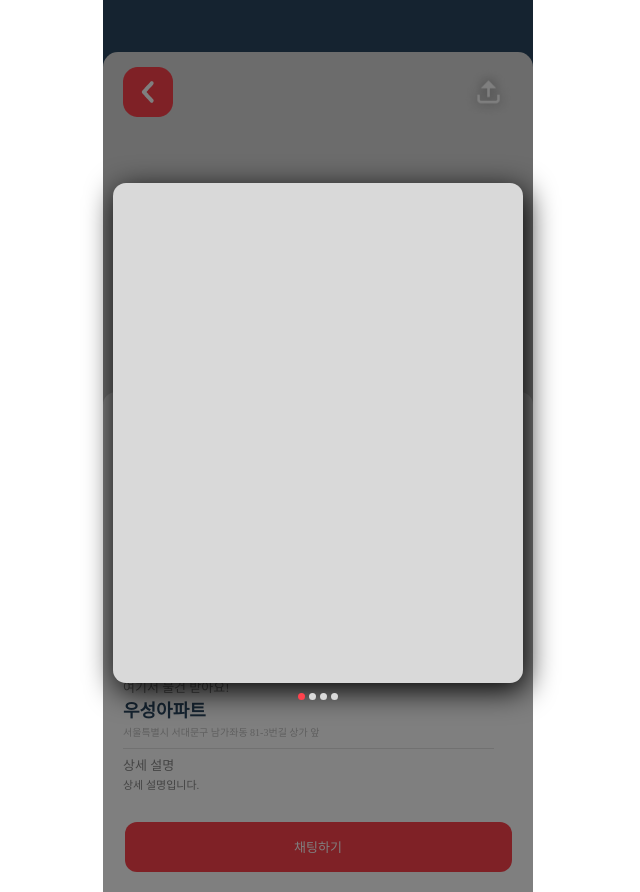
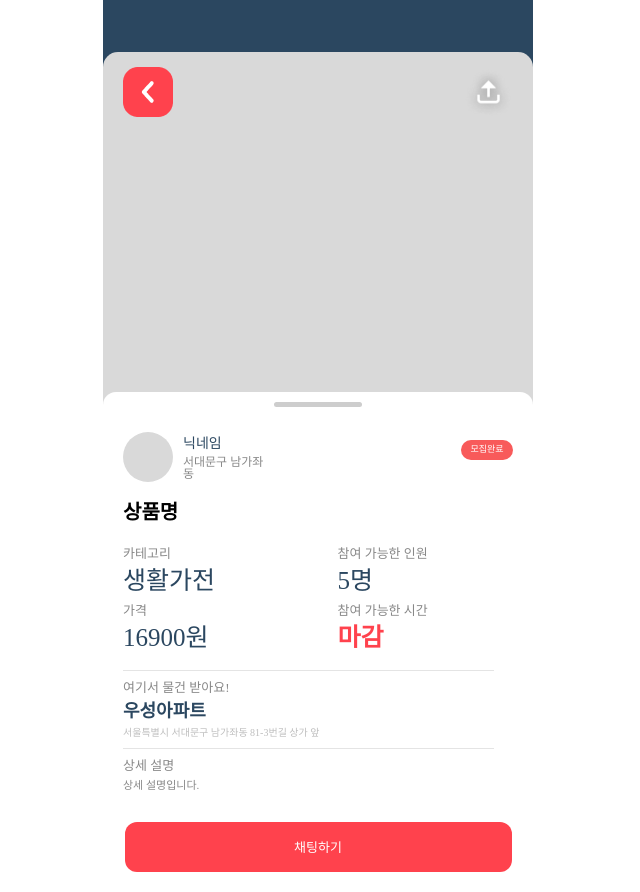
Before and after one commit to moa-moa-service/moamoa-frontend, a React (Vite) app: page /product in a window 1280 px wide. Shown: the whole page, without its empty margins (322-962 px from the left). Built offline with nearby package versions, Linux system fonts and the light colour scheme.

Commit message:
fix: 이미지 화면이 계속 보여지는 문제 해결

```diff
--- a/src/app/ProductPage/ProductPage.main.imgModal.jsx
+++ b/src/app/ProductPage/ProductPage.main.imgModal.jsx
@@ -3,7 +3,7 @@ import * as itemS from "./styled/ProductPage.main.imgModal.style"
 function ImgModal() {
     return(
         <>
-            <itemS.ImgModalContainer>
+            <itemS.ImgModalContainer type="Hidden">
                 <itemS.ImgModal></itemS.ImgModal>
                 <itemS.ImgPageIconContainer>
                     <itemS.ImgPageIcon type="Current"></itemS.ImgPageIcon>
--- a/src/app/ProductPage/styled/ProductPage.main.imgModal.style.js
+++ b/src/app/ProductPage/styled/ProductPage.main.imgModal.style.js
@@ -1,15 +1,22 @@
 import styled from "styled-components";
 
 export const ImgModalContainer = styled.div`
+    ${(props) =>
+        props.type === "Hidden"
+        ? `
+            display: none ;
+        ` : `
+            display: flex ;
+        `
+    }
+
     width: 100%;
     height: 100%;
     background-color: rgba(0,0,0,0.5);
     position: absolute;
     margin: auto;
-    display: flex;
     justify-content: center;
     align-items: center;
-    display: flex;
     flex-direction: column;
     z-index: 10;
 `
```
